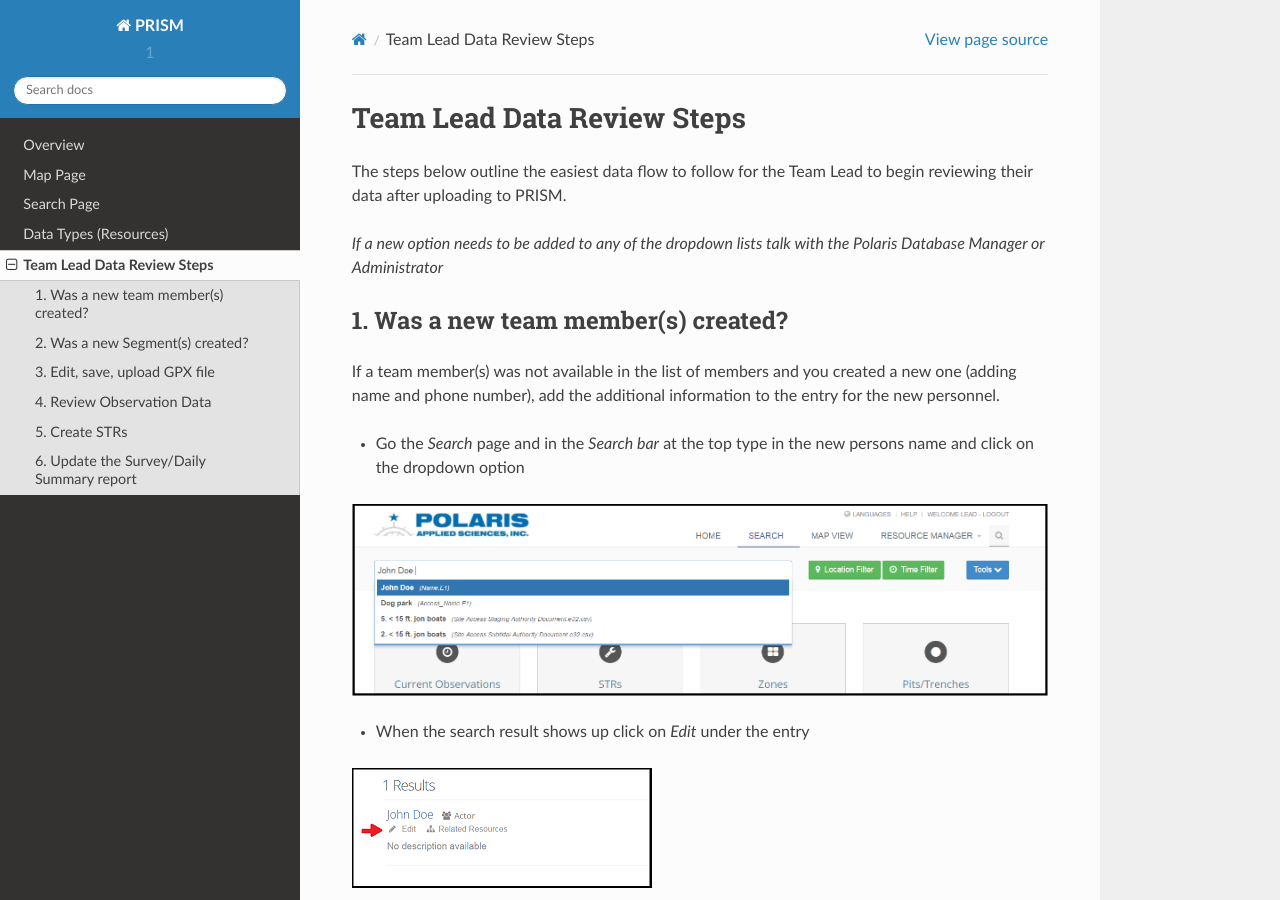
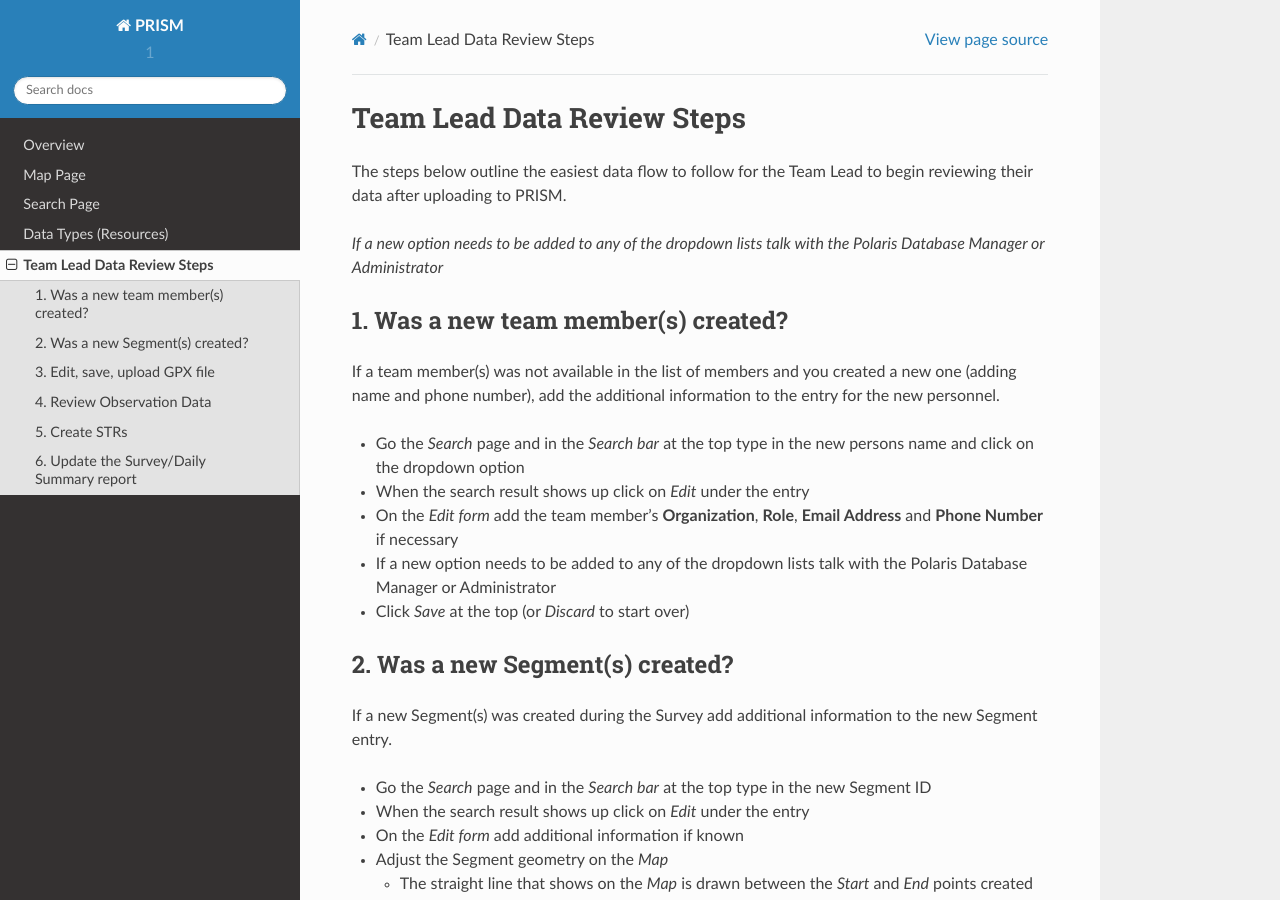
Before and after one commit to agraham/PRISM_rtd, a Sphinx documentation site: the page built from docs/teamlead.rst, in a window 1280 px wide and 900 px high. Built offline with Sphinx 7.4.7 and the Read the Docs theme 2.0.0, drawn with Linux system fonts in a browser that asks for light colours.

Commit message:
Update teamlead.rst

```diff
--- a/docs/teamlead.rst
+++ b/docs/teamlead.rst
@@ -11,11 +11,7 @@ The steps below outline the easiest data flow to follow for the Team Lead to beg
 If a team member(s) was not available in the list of members and you created a new one (adding name and phone number), add the additional information to the entry for the new personnel.
 
 - Go the *Search* page and in the *Search bar* at the top type in the new persons name and click on the dropdown option
-.. image:: actor1.PNG
-
 - When the search result shows up click on *Edit* under the entry
-.. image:: actor2.PNG
-
 - On the *Edit form* add the team member's **Organization**, **Role**, **Email Address** and **Phone Number** if necessary
 - If a new option needs to be added to any of the dropdown lists talk with the Polaris Database Manager or Administrator
 - Click *Save* at the top (or *Discard* to start over)
```
